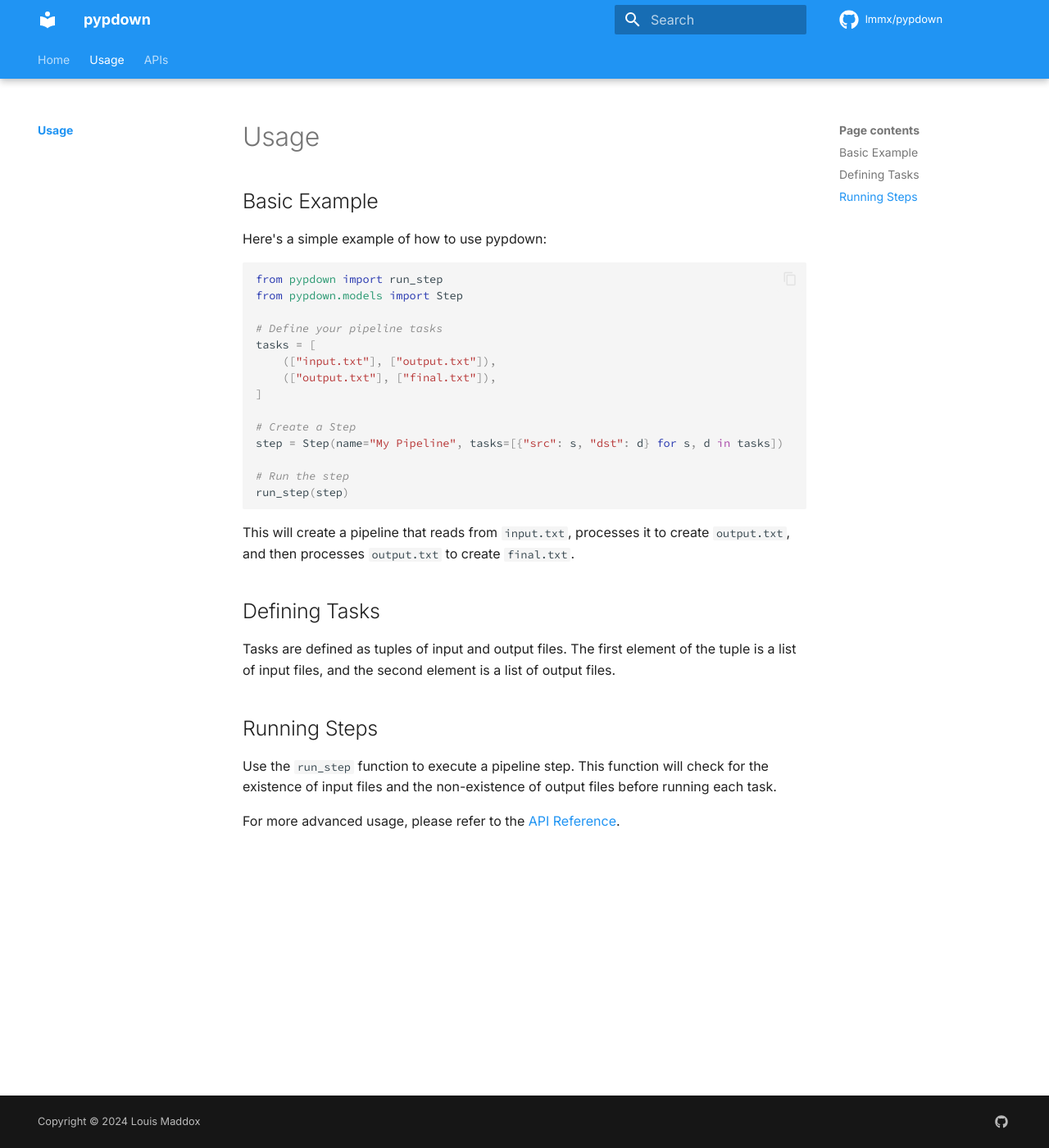
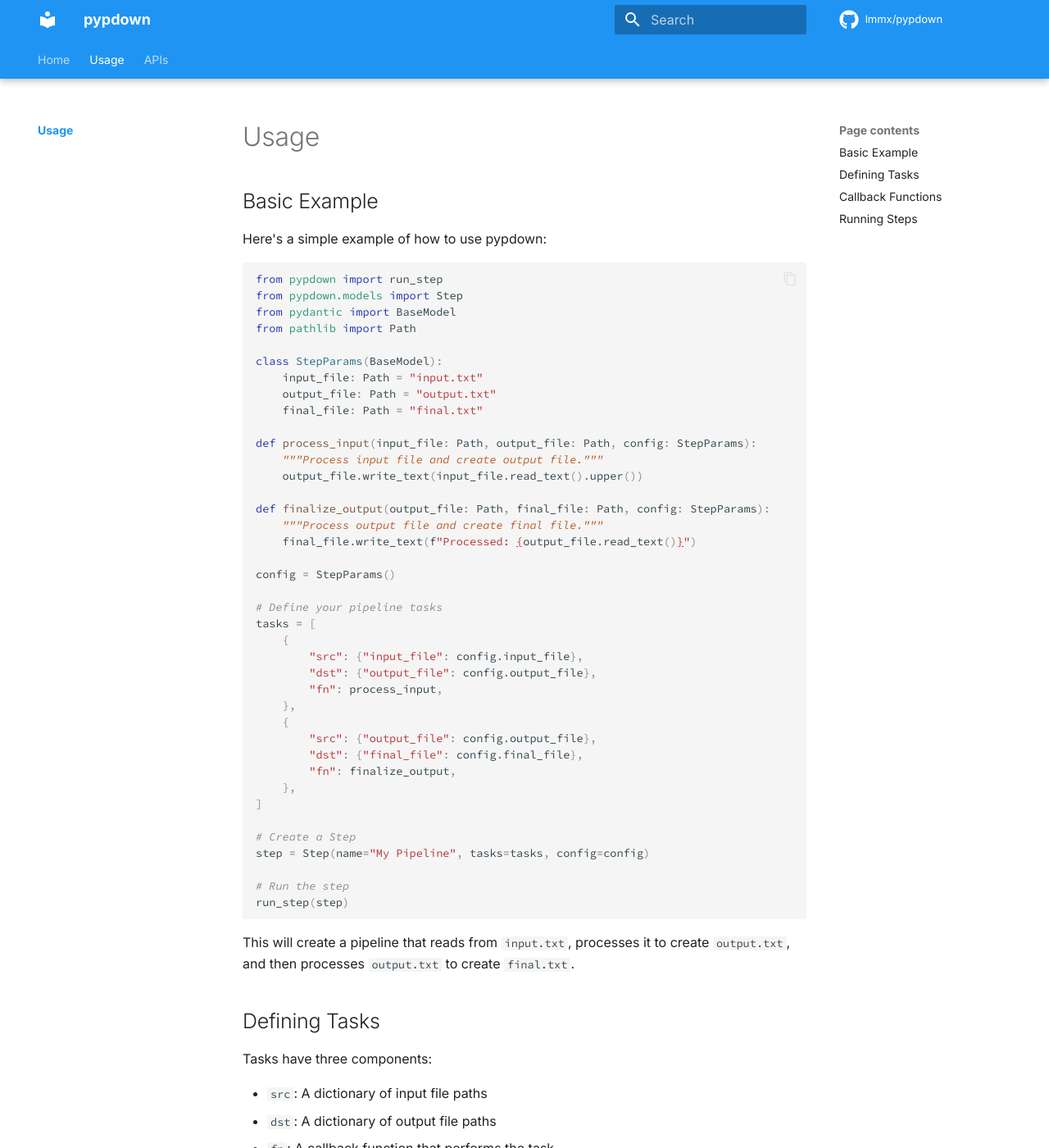
Before and after one commit to lmmx/pypdown, an MkDocs documentation site: the page built from docs/usage/index.md, in a window 1280 px wide and 1400 px high. Shown: the whole window at 82% size. Built offline with MkDocs 1.6.1 and Material for MkDocs 9.7.7, drawn with Linux system fonts in a browser that asks for light colours; comment, search, counter and statistics services are not loaded; some of the changed text lies outside the part shown.

Commit message:
docs: update docs with new callable approach

````diff
--- a/docs/usage/index.md
+++ b/docs/usage/index.md
@@ -7,15 +7,40 @@ Here's a simple example of how to use pypdown:
 ```python
 from pypdown import run_step
 from pypdown.models import Step
+from pydantic import BaseModel
+from pathlib import Path
+
+class StepParams(BaseModel):
+    input_file: Path = "input.txt"
+    output_file: Path = "output.txt"
+    final_file: Path = "final.txt"
+
+def process_input(input_file: Path, output_file: Path, config: StepParams):
+    """Process input file and create output file."""
+    output_file.write_text(input_file.read_text().upper())
+
+def finalize_output(output_file: Path, final_file: Path, config: StepParams):
+    """Process output file and create final file."""
+    final_file.write_text(f"Processed: {output_file.read_text()}")
+
+config = StepParams()
 
 # Define your pipeline tasks
 tasks = [
-    (["input.txt"], ["output.txt"]),
-    (["output.txt"], ["final.txt"]),
+    {
+        "src": {"input_file": config.input_file},
+        "dst": {"output_file": config.output_file},
+        "fn": process_input,
+    },
+    {
+        "src": {"output_file": config.output_file},
+        "dst": {"final_file": config.final_file},
+        "fn": finalize_output,
+    },
 ]
 
 # Create a Step
-step = Step(name="My Pipeline", tasks=[{"src": s, "dst": d} for s, d in tasks])
+step = Step(name="My Pipeline", tasks=tasks, config=config)
 
 # Run the step
 run_step(step)
@@ -25,10 +50,22 @@ This will create a pipeline that reads from `input.txt`, processes it to create
 
 ## Defining Tasks
 
-Tasks are defined as tuples of input and output files. The first element of the tuple is a list of input files, and the second element is a list of output files.
+Tasks have three components:
+
+- `src`: A dictionary of input file paths
+- `dst`: A dictionary of output file paths
+- `fn`: A callback function that performs the task
+
+You should create the dictionaries from a Pydantic model's field names to the field values.
+
+## Callback Functions
+
+Callback functions should take the input and output file paths as keyword arguments,
+along with a `config` parameter for the Pydantic model that all the parameters are set from.
 
 ## Running Steps
 
-Use the `run_step` function to execute a pipeline step. This function will check for the existence of input files and the non-existence of output files before running each task.
+Use the `run_step` function to execute a pipeline step.
+This function will check for the existence of input files and the non-existence of output files before running each task.
 
-For more advanced usage, please refer to the [API Reference](../api/index.md).
+For full implementation details, please refer to the [API Reference](../api/index.md).
````
Also changed, not shown: README.md (+29 -3 lines).
